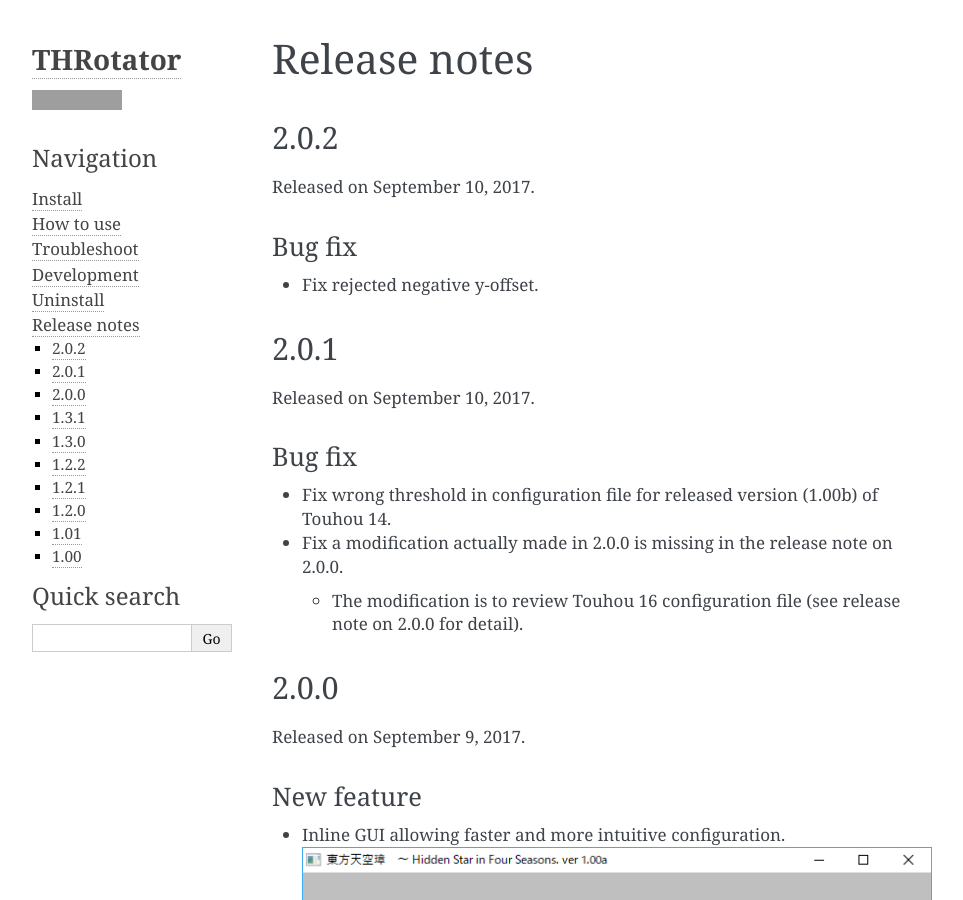
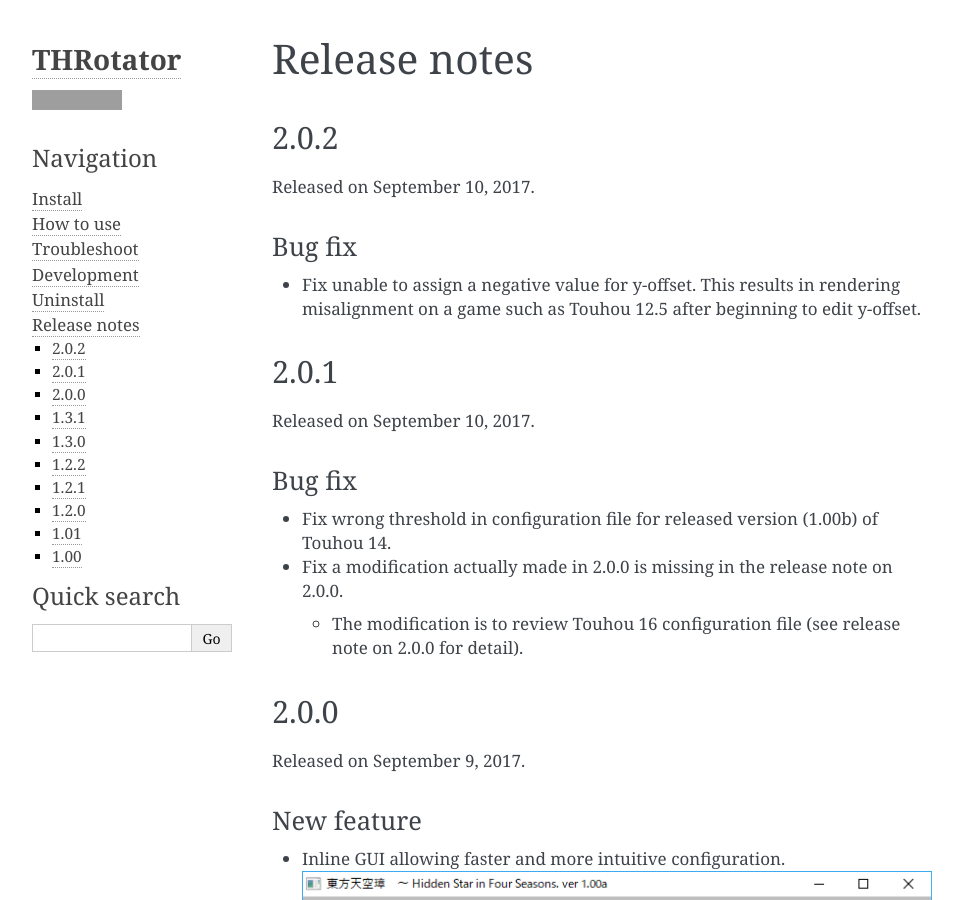
Before and after one commit to massanoori/THRotator-manual, a Sphinx documentation site: the page built from docs/pages/releasenotes.rst, in a window 1280 px wide and 900 px high. Shown: the whole window, without its empty margins (148-1111 px from the left). Built offline with Sphinx 7.4.7, drawn with Linux system fonts in a browser that asks for light colours; grey boxes are pictures that could not be loaded.

Commit message:
Refactor release notes on 2.0.2

```diff
--- a/docs/pages/releasenotes.rst
+++ b/docs/pages/releasenotes.rst
@@ -10,7 +10,9 @@ Released on September 10, 2017.
 Bug fix
 -------
 
-* Fix rejected negative y-offset.
+* Fix unable to assign a negative value for y-offset.
+  This results in rendering misalignment on a game such as Touhou 12.5 after
+  beginning to edit y-offset.
 
 2.0.1
 =====
```
Also changed, not shown: 1 other file.
